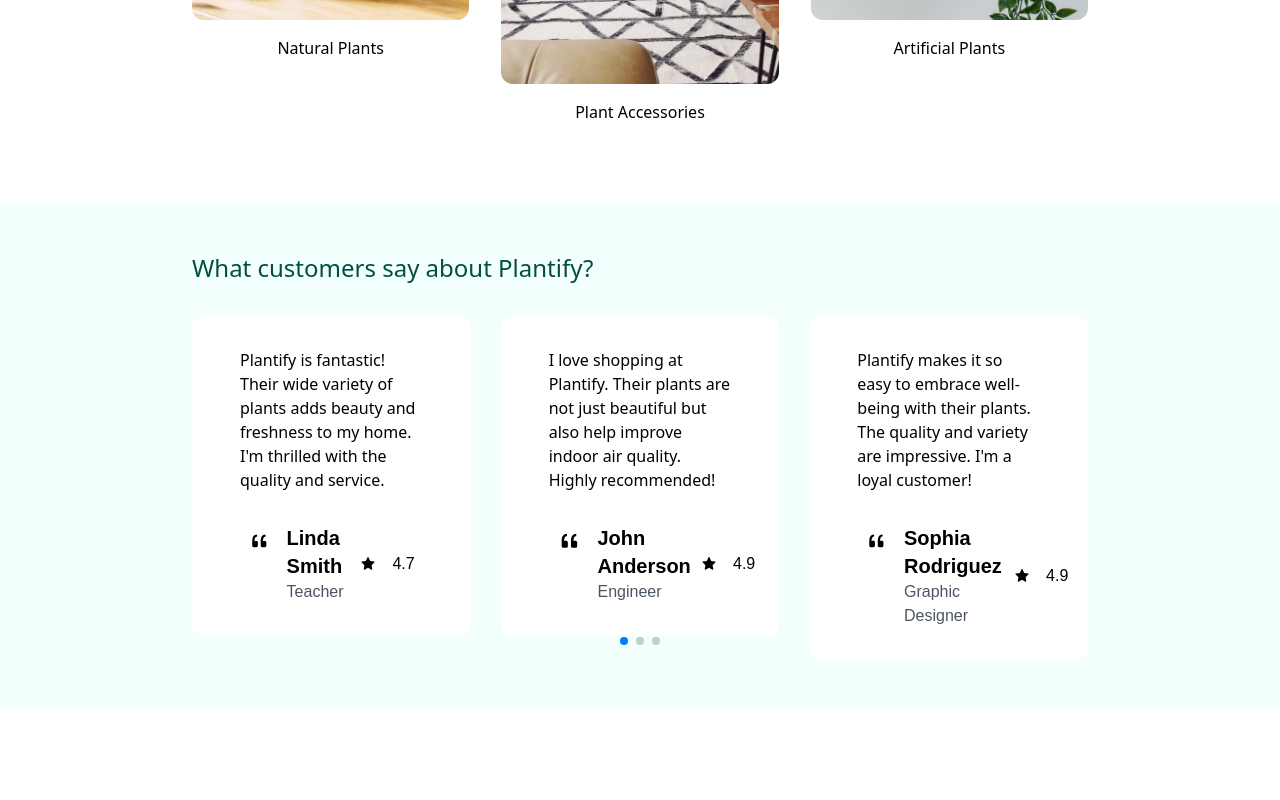
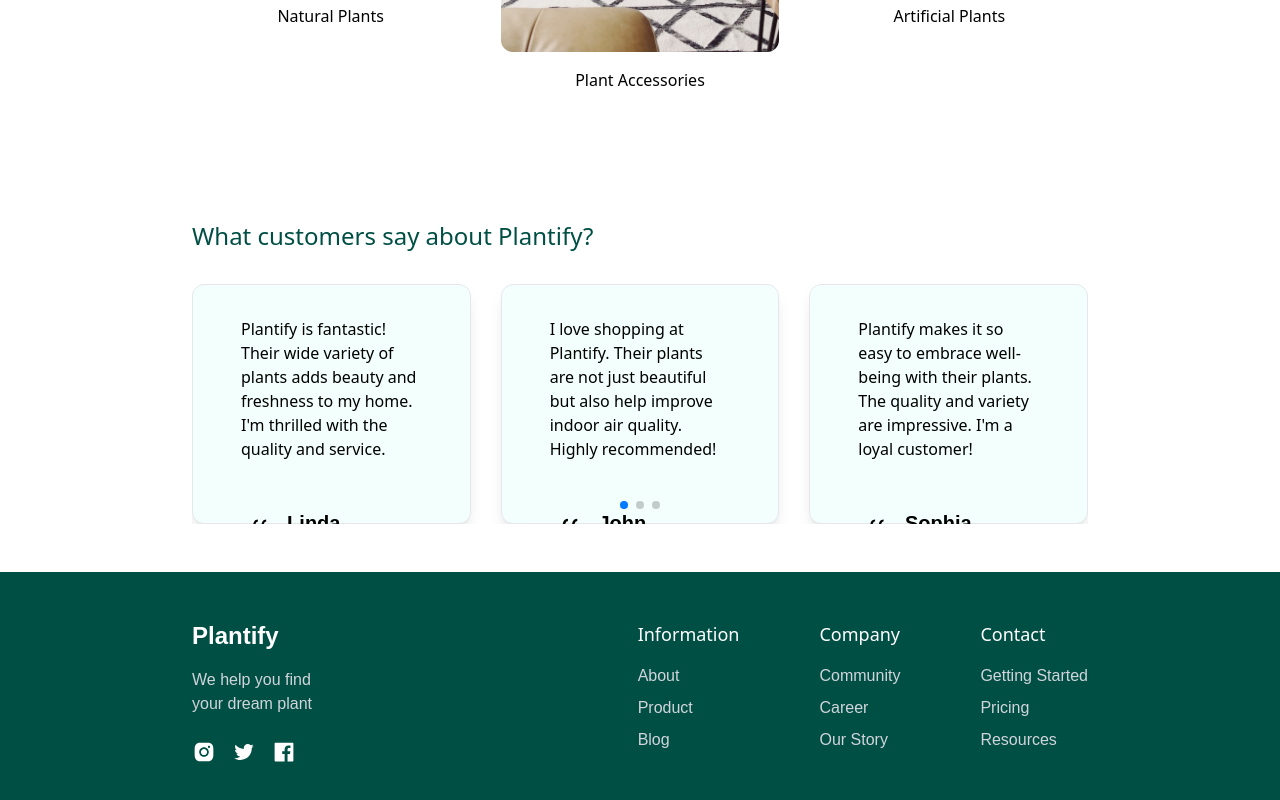
Before and after one commit to ZihadHossainNayem/Plant-Shop-Landing-Page, a React (Create React App) app: page / in a window 1280 px wide. Shown: the part 3380-4180 px from the top of the page. Before the commit the page ends 4088 px from the top, so only its background shows below. Built offline with nearby package versions, Linux system fonts and the light colour scheme; a web font is replaced by a local one.

Commit message:
footer added

```diff
--- a/src/App.js
+++ b/src/App.js
@@ -3,6 +3,7 @@
 import Categories from "./components/Categories";
 import CustomerComments from "./components/CustomerComments";
 import Featured from "./components/Featured";
+import Footer from "./components/Footer";
 import Hero from "./components/Hero";
 import Navbar from "./components/Navbar";
 import Search from "./components/Search";
@@ -18,6 +19,7 @@
       <AboutUs />
       <Categories />
       <CustomerComments />
+      <Footer />
     </div>
   );
 }
--- a/src/components/Categories.js
+++ b/src/components/Categories.js
@@ -16,7 +16,7 @@
         </p>
       </div>
       {/* content */}
-      <div className="flex flex-col md:flex-row gap-8 justify-between pt-8 ">
+      <div className="flex flex-col md:flex-row gap-8 justify-between ">
         {/* 1st */}
         <div className="flex flex-col justify-center items-center cursor-pointer">
           <img
--- a/src/components/CommentCard.js
+++ b/src/components/CommentCard.js
@@ -4,11 +4,11 @@
 
 const CommentCard = ({ commentData }) => {
   return (
-    <div className="bg-white rounded-xl max-w-[700px] py-8 px-12 cursor-default">
+    <div className="bg-[#F3FFFC]  border shadow-lg rounded-xl max-w-[700px] md:py-8 py-4 md:px-12 px-6 cursor-default md:h-[240px] h-[270px]">
       {/* comment */}
       <p className="font-steppe">{commentData.comment}</p>
-      <div className="pt-8 flex justify-between px-2">
-        <div className="flex gap-4 items-start">
+      <div className="md:pt-12 pt-8 flex justify-between px-0 md:px-2">
+        <div className="flex md:gap-4 gap-2 items-start">
           <BsQuote size={35} />
           <div>
             <h1 className="font-semibold text-xl">{commentData.name}</h1>
--- a/src/components/CustomerComments.js
+++ b/src/components/CustomerComments.js
@@ -14,7 +14,7 @@
 
 const CustomerComments = () => {
   return (
-    <div className="xl:px-48 lg:px-16 md:px-12 px-4 py-12 bg-[#F3FFFC] ">
+    <div className="xl:px-48 lg:px-16 md:px-12 px-4 py-12 ">
       <h1 className="pb-8 text-2xl font-steppe text-[#004f44] font-medium">
         What customers say about Plantify?
       </h1>
--- a/src/components/Footer.js
+++ b/src/components/Footer.js
@@ -0,0 +1,81 @@
+import React from "react";
+
+import {
+  AiFillInstagram,
+  AiOutlineTwitter,
+  AiFillFacebook,
+} from "react-icons/ai";
+
+const Footer = () => {
+  return (
+    <div className="bg-[#004f44] text-white xl:px-48 lg:px-16 md:px-12 px-4 py-12 flex md:flex-row flex-col justify-between">
+      {/* left */}
+      <div>
+        <h1 className="md:text-2xl text-xl md:font-bold font-semibold">
+          Plantify
+        </h1>
+        <p className="text-gray-300 py-4">
+          We help you find <br /> your dream plant
+        </p>
+        <div className="flex gap-4 pt-2">
+          <button>
+            <AiFillInstagram className="w-6 h-6" />
+          </button>
+          <button>
+            <AiOutlineTwitter className="w-6 h-6" />
+          </button>
+          <button>
+            <AiFillFacebook className="w-6 h-6" />
+          </button>
+        </div>
+      </div>
+      {/* right */}
+      <div className="flex md:gap-20 gap-6 pt-12 md:pt-0">
+        <div>
+          <h1 className="font-steppe text-lg pb-4">Information</h1>
+          <div className="flex flex-col space-y-2">
+            <a href="/about" className="text-gray-300">
+              About
+            </a>
+            <a href="/product" className="text-gray-300">
+              Product
+            </a>
+            <a href="/blog" className="text-gray-300">
+              Blog
+            </a>
+          </div>
+        </div>
+        <div>
+          <h1 className="font-steppe text-lg pb-4">Company</h1>
+          <div className="flex flex-col space-y-2">
+            <a href="/about" className="text-gray-300">
+              Community
+            </a>
+            <a href="/product" className="text-gray-300">
+              Career
+            </a>
+            <a href="/blog" className="text-gray-300">
+              Our Story
+            </a>
+          </div>
+        </div>
+        <div>
+          <h1 className="font-steppe text-lg pb-4">Contact</h1>
+          <div className="flex flex-col space-y-2">
+            <a href="/about" className="text-gray-300">
+              Getting Started
+            </a>
+            <a href="/product" className="text-gray-300">
+              Pricing
+            </a>
+            <a href="/blog" className="text-gray-300">
+              Resources
+            </a>
+          </div>
+        </div>
+      </div>
+    </div>
+  );
+};
+
+export default Footer;
```
Also changed, not shown: src/components/Location.js (deleted).
